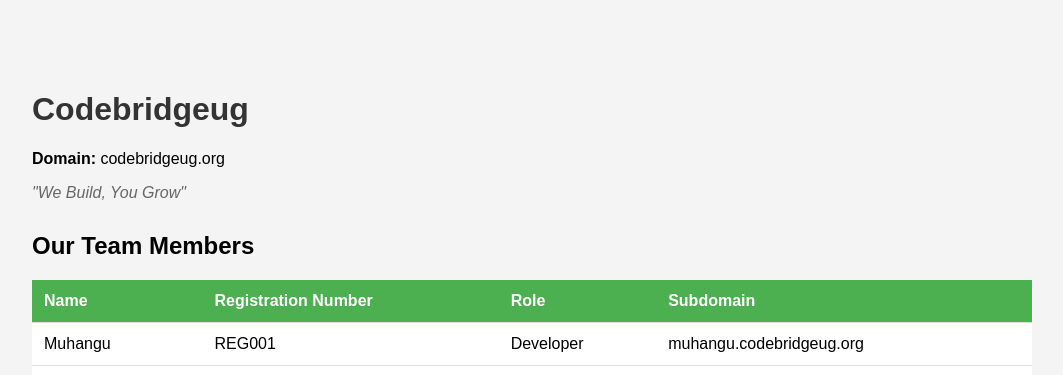
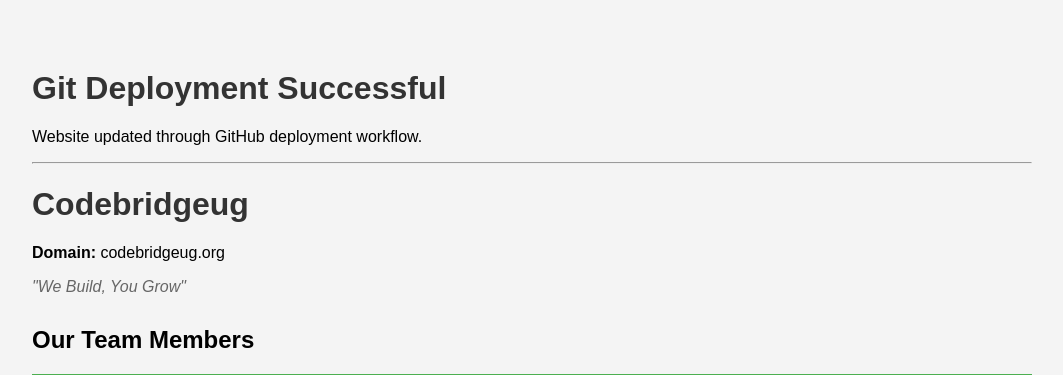
Before and after one commit to timo075334/wsa, a PHP site: page / in a window 1280 px wide. Shown: the top 375 px of the page, without its empty margins (108-1171 px from the left). Run offline with PHP 8.4, Linux system fonts and the light colour scheme; data comes from the database, SQL or seed files in the repository.

Commit message:
Added deployment verification update

```diff
--- a/codebridgeug/index.php
+++ b/codebridgeug/index.php
@@ -1,3 +1,9 @@
+<?php
+echo "<h1>Git Deployment Successful</h1>";
+echo "<p>Website updated through GitHub deployment workflow.</p>";
+echo "<hr>";
+?>
+
 <?php require_once 'db.php'; ?>
 <!DOCTYPE html>
 <html>
```
